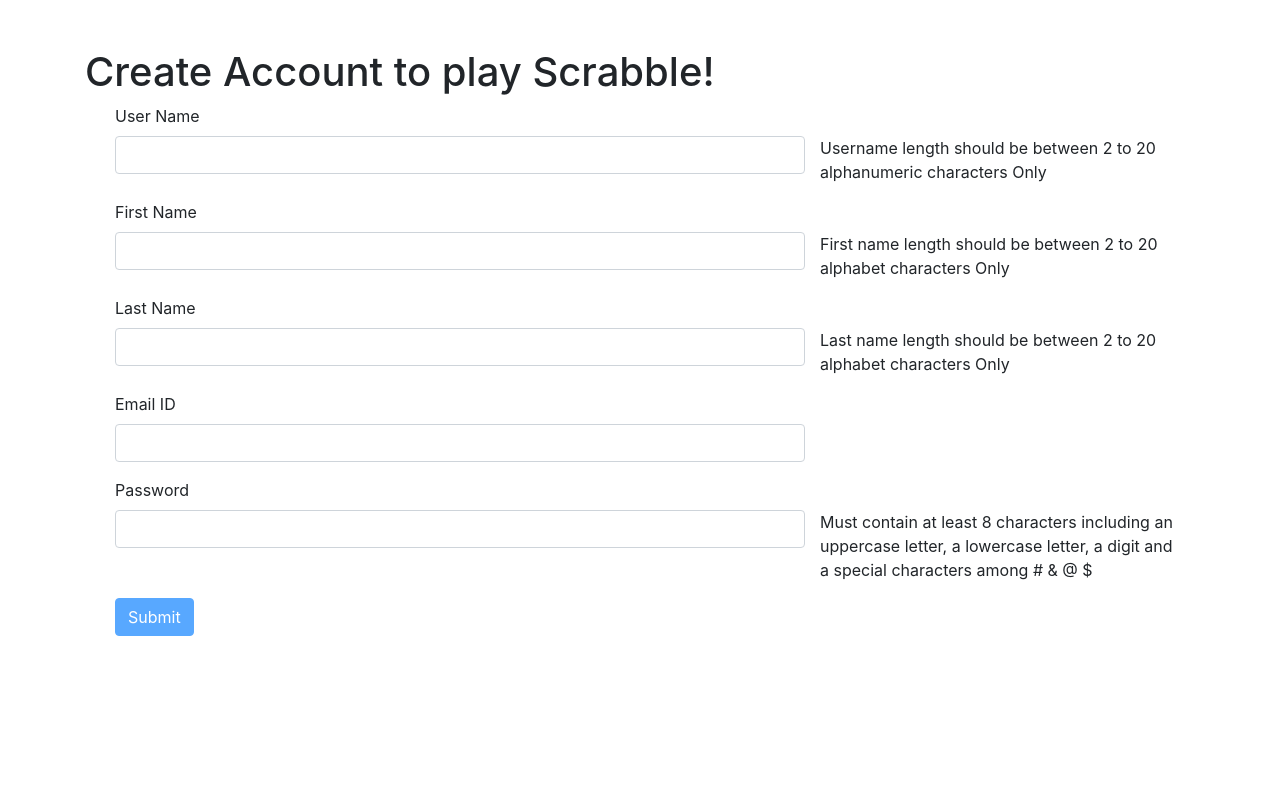
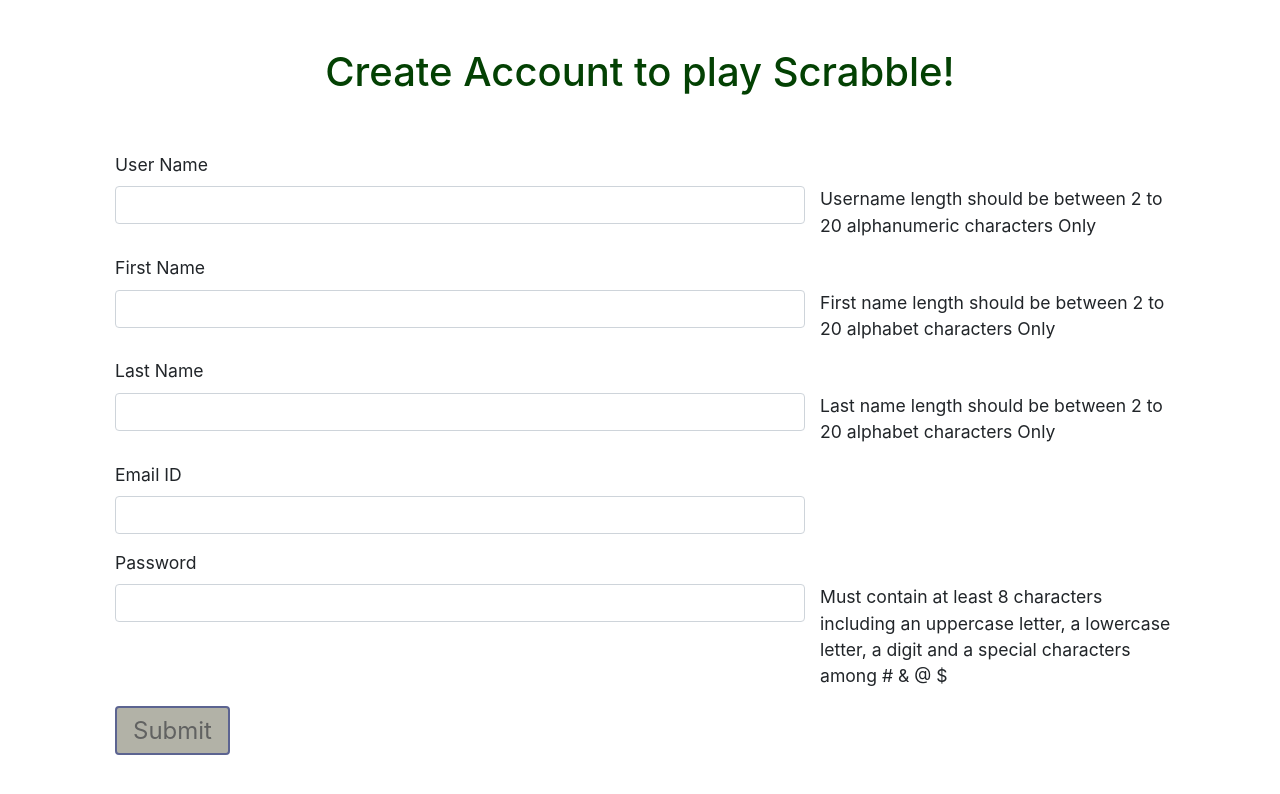
Before and after one commit to chow12327/ISA681_Spring23_Scrabble, an Angular app in the folder frontend/scrabble_frontend/: page /signup in a window 1280 px wide. Shown: the top 794 px of the page. Built offline with nearby package versions, Linux system fonts and the light colour scheme.

Commit message:
Front end Game changes

```diff
--- a/frontend/scrabble_frontend/src/app/components/dashboard/dashboard.component.css
+++ b/frontend/scrabble_frontend/src/app/components/dashboard/dashboard.component.css
@@ -0,0 +1,41 @@
+.btn{
+    background-color: darkgreen;
+}
+
+:host ::ng-deep h1 {
+    font-style: Bold;
+    color:#1e7e1e;
+    display: flex;
+    flex-wrap: nowrap;
+  }
+
+
+:host ::ng-deep h4 {
+    font-style: italic;
+    color:#d43606
+  }
+
+.btn {
+    color: rgb(13, 15, 14);
+    background-color: rgb(117, 206, 144);
+    border: 2px solid rgb(9, 116, 62);
+    padding: 0.35rem 1rem 0.25rem 1rem;
+    font-size: 1.2rem;
+    font-style: bold;
+  }
+
+  .btn:hover {
+      color: white;
+    background-color: rgb(49, 126, 15);
+    border: 2px solid grey;
+    padding: 0.35rem 1rem 0.25rem 1rem;
+    font-size: 1.2rem;
+  }
+
+  .logout {
+    padding: 40px;
+    text-align:center;
+    position: absolute;
+    top: 10px;
+    right: 10px;
+  }
--- a/frontend/scrabble_frontend/src/app/components/dashboard/dashboard.component.html
+++ b/frontend/scrabble_frontend/src/app/components/dashboard/dashboard.component.html
@@ -1,14 +1,11 @@
 <div class="container">
-
-    <div class="row bg-light">
-        <div class="col-6 ">
-            <a href="../dashboard" style="text-decoration:none">
-                <h1 class="mt-3 ">Welcome to Scrabble</h1></a>
-        </div>
-        <div class="col">
-            <h4 class="mt-4 float-right">Hello {{username}}</h4>
-        </div>
+    <br>
+    <div class="row">
+            <a href="../dashboard">
+                <h1 class="mt-3 "> Hey {{username}}, Scrabble here! Welcome to your Dashboard!</h1></a>
     </div>
+    <div class="logout"><button  (click)=lgout() class="btn btn-primary float-right mb-1" >Logout</button></div>
+    <br><br>
     <div class="row mt-1">
         <div class="col" >
             <div class="alert alert-danger" *ngIf="moveError">
@@ -16,7 +13,6 @@
             </div>
         </div>
         <div class="col" >
-            <button  (click)=lgout() class="btn btn-primary float-right mb-1" >Logout</button>
             <button  (click)="EnterGame()" class="btn btn-primary mr-4 mb-1 ml-1 float-right" >Join Game</button>
 
             <input type="number"  class="form-control float-right w-25 mb-1 mr-1" id="gmid" name="gmid" min="0" [(ngModel)]="game.gmid" #gmid="ngModel">
--- a/frontend/scrabble_frontend/src/app/components/dashboard/dashboard.component.ts
+++ b/frontend/scrabble_frontend/src/app/components/dashboard/dashboard.component.ts
@@ -142,7 +142,7 @@
 
   lgout(){
     this.basicAuthenticationService.logout()
-    alert("you have successfully logged out")
+    alert("You have successfully logged out!")
     this.router.navigate(['login'])
   }
 
--- a/frontend/scrabble_frontend/src/app/components/game/game.component.ts
+++ b/frontend/scrabble_frontend/src/app/components/game/game.component.ts
@@ -124,7 +124,7 @@
 
   lgout(){
     this.basicAuthenticationService.logout()
-    alert("you have successfully logged out")
+    alert("You have successfully logged out!")
     this.router.navigate(['login'])
   }
 
--- a/frontend/scrabble_frontend/src/app/components/login/login.component.css
+++ b/frontend/scrabble_frontend/src/app/components/login/login.component.css
@@ -0,0 +1,34 @@
+body {
+    font-family: Arial;
+    background-color: rgb(252, 242, 225);
+  }
+
+  .form-group {
+      font-size: 1.3rem;
+  }
+
+  :host ::ng-deep h1 {
+    text-align: center;
+    font-style: Bold;
+    color:rgb(3, 65, 3)
+  }
+
+  .btn-wrapper {
+    /* flexbox */
+    display: flex;
+    flex-wrap: nowrap;
+    justify-content: space-between;
+  }
+
+  .btn {
+    color: rgb(13, 15, 14);
+    background-color: rgb(138, 137, 121);
+    border: 2px solid #061257;
+    padding: 0.35rem 1rem 0.25rem 1rem;
+    font-size: 1.5rem;
+  }
+
+  .btn:hover {
+      color: white;
+    background-color: rgb(49, 126, 15);
+  }
--- a/frontend/scrabble_frontend/src/app/components/signup/signup.component.css
+++ b/frontend/scrabble_frontend/src/app/components/signup/signup.component.css
@@ -15,3 +15,38 @@
     display:flex;
     flex-direction:column;
 }
+
+body {
+    font-family: Arial;
+    background-color: rgb(252, 242, 225);
+  }
+
+  .form-group {
+      font-size: 1.1rem;
+  }
+
+  :host ::ng-deep h1 {
+    text-align: center;
+    font-style: Bold;
+    color:rgb(3, 65, 3)
+  }
+
+  .btn-wrapper {
+    /* flexbox */
+    display: flex;
+    flex-wrap: nowrap;
+    justify-content: space-between;
+  }
+
+  .btn {
+    color: rgb(13, 15, 14);
+    background-color: rgb(138, 137, 121);
+    border: 2px solid #061257;
+    padding: 0.35rem 1rem 0.25rem 1rem;
+    font-size: 1.5rem;
+  }
+
+  .btn:hover {
+      color: white;
+    background-color: rgb(49, 126, 15);
+  }
--- a/frontend/scrabble_frontend/src/app/components/signup/signup.component.html
+++ b/frontend/scrabble_frontend/src/app/components/signup/signup.component.html
@@ -1,6 +1,8 @@
 <br>
 <br>
 <h1>Create Account to play Scrabble!</h1>
+<br>
+<br>
 
 <form #myForm="ngForm" (ngSubmit)="createAccount()">
 
```
